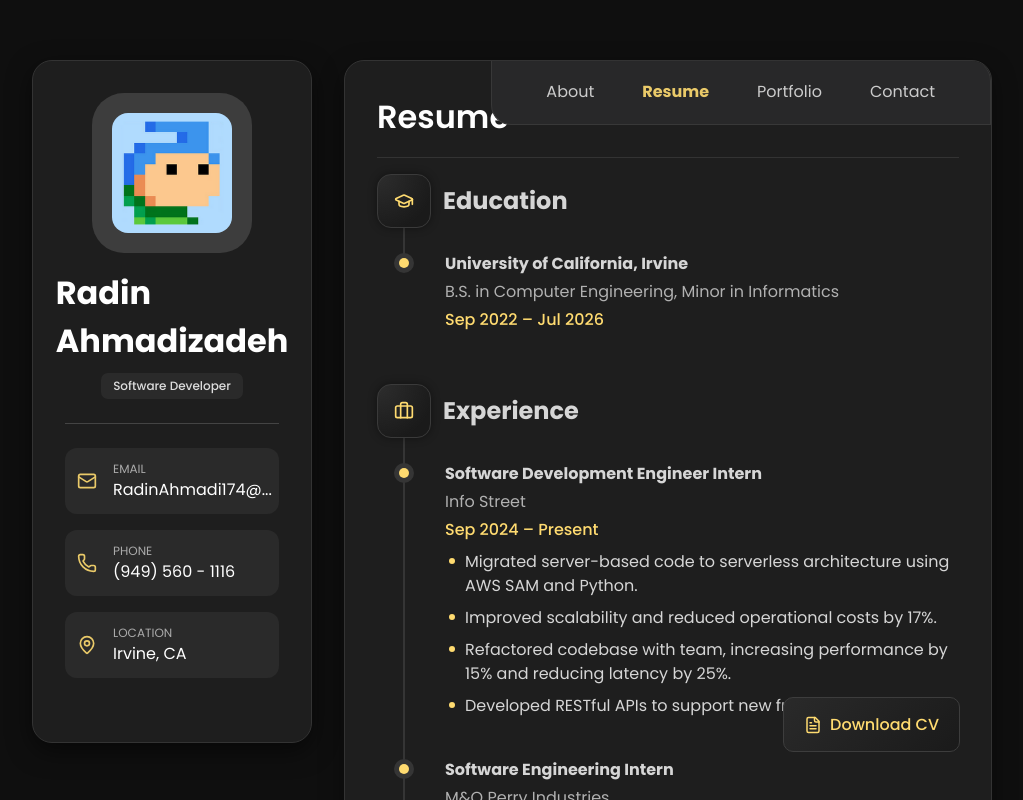
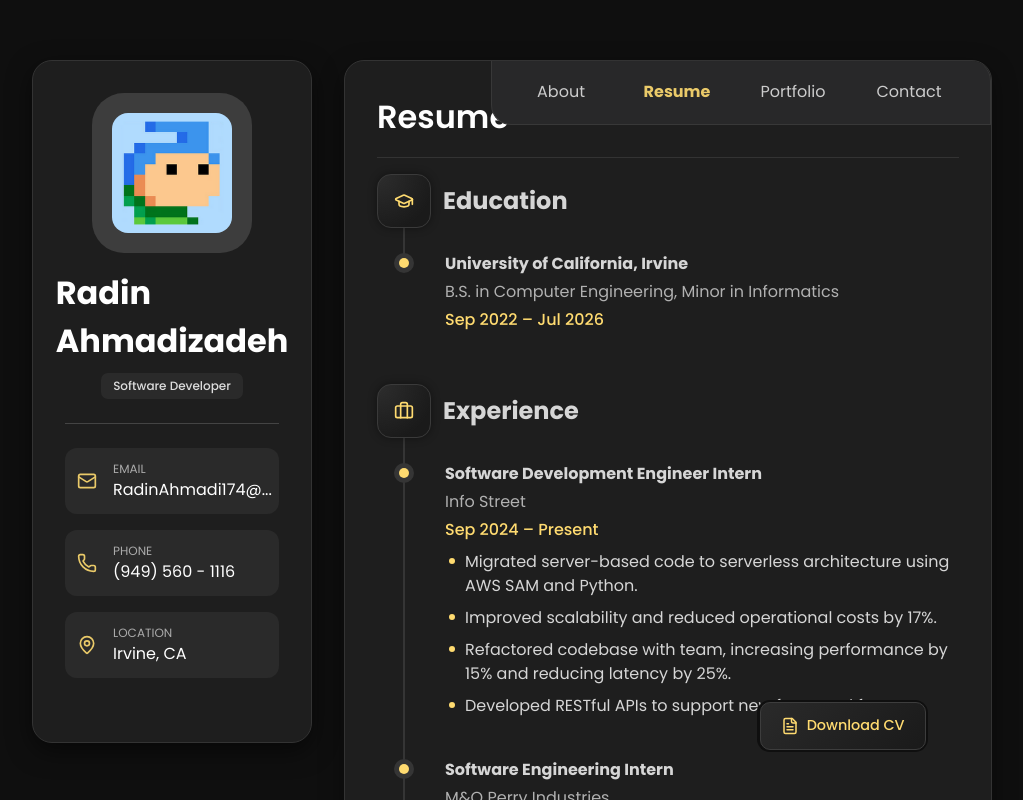
Before and after one commit to BobBobilion/PersonalWebsite, a Next.js app in the folder my-portfolio/: page / in a window 1280 px wide. Both pictures are taken after a click on the button "Resume". Shown: the top 800 px of the page, without its empty margins (128-1151 px from the left). Built offline with nearby package versions, Linux system fonts and the light colour scheme.

Commit message:
i hate programming

```diff
--- a/my-portfolio/app/components/Header/Header.tsx
+++ b/my-portfolio/app/components/Header/Header.tsx
@@ -51,9 +51,9 @@ export default function Header({
           position: "relative",
           zIndex: 1,
           background: "transparent",
-          padding: "0.2rem 1.5rem",
+          padding: "0.2rem 0rem",
           display: "flex",
-          gap: "3rem",
+          gap: "1rem",
           alignSelf: "flex-start",
           marginTop: "-1rem"
         }}
@@ -69,11 +69,14 @@ export default function Header({
               fontWeight: selectedTab === tab ? "bold" : "normal",
               color: selectedTab === tab ? "#eaca69" : "#ccc",
               cursor: "pointer",
-              paddingBottom: "0.2rem"
+              paddingBottom: "0.2rem",
+              minWidth: "100px",        // ✅ consistent width across tabs
+              textAlign: "center"      // ✅ centers the text inside
             }}
           >
             {tab.charAt(0).toUpperCase() + tab.slice(1)}
           </button>
+
         ))}
       </div>
     </div>
--- a/my-portfolio/app/components/Pages/Resume.tsx
+++ b/my-portfolio/app/components/Pages/Resume.tsx
@@ -38,7 +38,7 @@ export default function Resume() {
   }, []);
   return (
     <div style={{ padding: "1rem 0", color: "#d6d6d6" }}>
-      <DownloadResumeButton />
+      {/* <DownloadResumeButton /> */}
 
       <Section title="Education" icon={<GraduationCap size={20} color="#ffdb70" />} cutHeight={eduHeight}>
         <TimelineItem
@@ -84,7 +84,7 @@ export default function Resume() {
         />
       </Section>
 
-      <Section title="Projects" icon={<FlaskConical size={20} color="#ffdb70" />} cutHeight={projectsHeight}>
+      {/* <Section title="Projects" icon={<FlaskConical size={20} color="#ffdb70" />} cutHeight={projectsHeight}>
         <TimelineItem
           title="Environmental Research Project"
           subtitle="Developer, Researcher"
@@ -119,8 +119,9 @@ export default function Resume() {
             "Bear Jams: 2nd (2022, UC Berkeley)"
           ]}
         />
-      </Section>
+      </Section> */}
 
+      <DownloadResumeButton />
 
     </div>
   );
@@ -260,39 +261,102 @@ const TimelineItem = forwardRef<HTMLDivElement, {
 
 TimelineItem.displayName = "TimelineItem";
 
+// function DownloadResumeButton() {
+//   return (
+//     <div
+//       style={{
+//         position: "fixed",
+//         bottom: "3rem",
+//         right: "12rem",
+//         zIndex: 999
+//       }}
+//     >
+//       {/* Background container */}
+//       <div
+//         style={{
+//           background: "#1e1e1e",          // solid black backdrop
+//           display: "inline-block",
+//           borderRadius: "10px",
+//         }}
+//       >
+//         <a
+//           href="/Resume - Radin Ahmadizadeh.pdf"
+//           download
+//           style={{
+//             background: "linear-gradient(135deg, #2a2a2a, #1a1a1a)",
+//             borderRadius: "10px",
+//             border: "1px solid #3d3d3d",
+//             padding: "0.9rem 1.25rem",
+//             color: "#ffdb70",
+//             textDecoration: "none",
+//             display: "flex",
+//             alignItems: "center",
+//             gap: "0.5rem",
+//             fontWeight: 500,
+//             fontSize: "1rem",
+//             transition: "all 0.15s ease"
+//           }}
+//           onMouseEnter={(e) => {
+//             e.currentTarget.style.background = "linear-gradient(120deg, rgba(255, 219, 112, 0.1) 30%, #202023 70%)";
+//             e.currentTarget.style.border = "1px solid #ffdb70";
+//           }}
+//           onMouseLeave={(e) => {
+//             e.currentTarget.style.background = "linear-gradient(135deg, #2a2a2a, #1a1a1a)";
+//             e.currentTarget.style.border = "1px solid #3d3d3d";
+//           }}
+//         >
+//           <FileText size={18} />
+//           Download CV
+//         </a>
+//       </div>
+//     </div>
+//   );
+// }
+
 function DownloadResumeButton() {
-  return (
+  const [isPinned, setIsPinned] = useState(false);
+  const anchorRef = useRef<HTMLDivElement>(null);
+
+  useEffect(() => {
+    const offset = 100; // 👈 adjust this value to delay pinning
+
+    const handleScroll = () => {
+      if (!anchorRef.current) return;
+
+      const rect = anchorRef.current.getBoundingClientRect();
+      const bottomVisible = rect.top <= window.innerHeight && rect.bottom + offset <= window.innerHeight;
+
+      setIsPinned(bottomVisible);
+    };
+    window.addEventListener("scroll", handleScroll, { passive: true });
+    return () => window.removeEventListener("scroll", handleScroll);
+  }, []);
+
+  // Shared button element
+  const button = (
     <div
       style={{
-        position: "fixed",
-        bottom: "3rem",
-        right: "12rem",
-        zIndex: 999
-      }}
-    >
-      {/* Background container */}
-      <div
-        style={{
-          background: "#1e1e1e",          // solid black backdrop
-          display: "inline-block",
-          borderRadius: "10px",
+        background: "#0f0f0f",
+        borderRadius: "13px",
+        padding: "0.15rem",
+        display: "inline-block"
       }}
     >
       <a
-          href="/Resume - Radin Ahmadizadeh.pdf"
+        href="/resume.pdf"
         download
         style={{
           background: "linear-gradient(135deg, #2a2a2a, #1a1a1a)",
           borderRadius: "10px",
           border: "1px solid #3d3d3d",
-            padding: "0.9rem 1.25rem",
+          padding: "0.75rem 1.25rem",
           color: "#ffdb70",
           textDecoration: "none",
           display: "flex",
           alignItems: "center",
           gap: "0.5rem",
           fontWeight: 500,
-            fontSize: "1rem",
+          fontSize: "0.9rem",
           transition: "all 0.15s ease"
         }}
         onMouseEnter={(e) => {
@@ -308,6 +372,31 @@ function DownloadResumeButton() {
         Download CV
       </a>
     </div>
+  );
+
+  return (
+    <>
+      {/* Anchor element to detect scroll position */}
+      <div ref={anchorRef} style={{ height: "1px" }} />
+
+      {isPinned ? (
+        // Docked inside layout
+        <div style={{ display: "flex", justifyContent: "flex-end", marginTop: "2rem", marginRight: "2rem"}}>
+          {button}
         </div>
+      ) : (
+        // Floating in bottom-right corner
+        <div
+          style={{
+            position: "fixed",
+            right: "14rem",
+            bottom: "3rem",
+            zIndex: 999
+          }}
+        >
+          {button}
+        </div>
+      )}
+    </>
   );
 }
--- a/my-portfolio/app/globals.css
+++ b/my-portfolio/app/globals.css
@@ -45,3 +45,7 @@ body {
 .Toastify__close-button:hover {
   color: #fff !important;
 }
+/* globals.css or inside your layout CSS */
+html {
+  overflow-y: scroll;
+}
```
Lines whose indentation alone changed are shown as unchanged.
